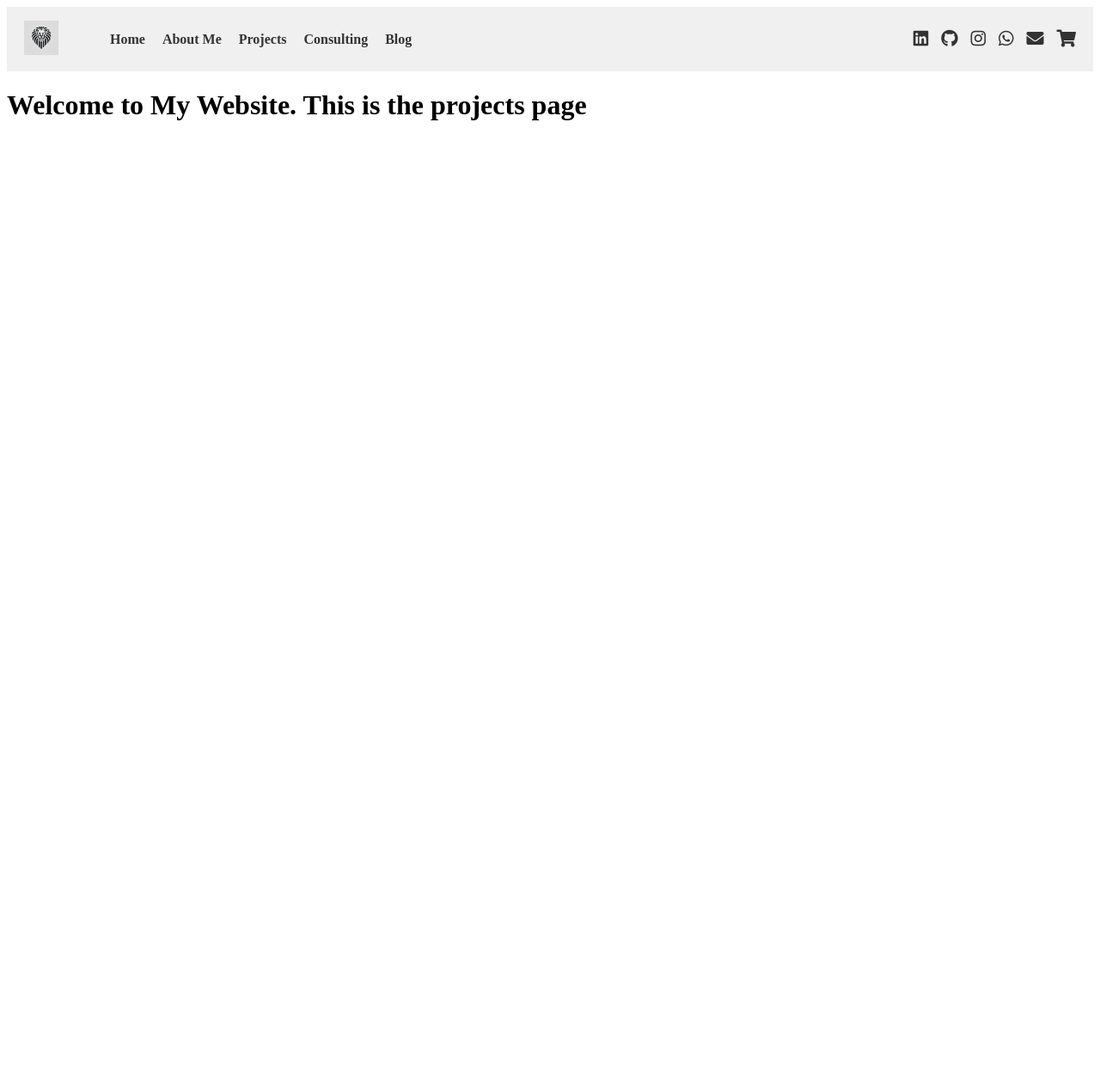
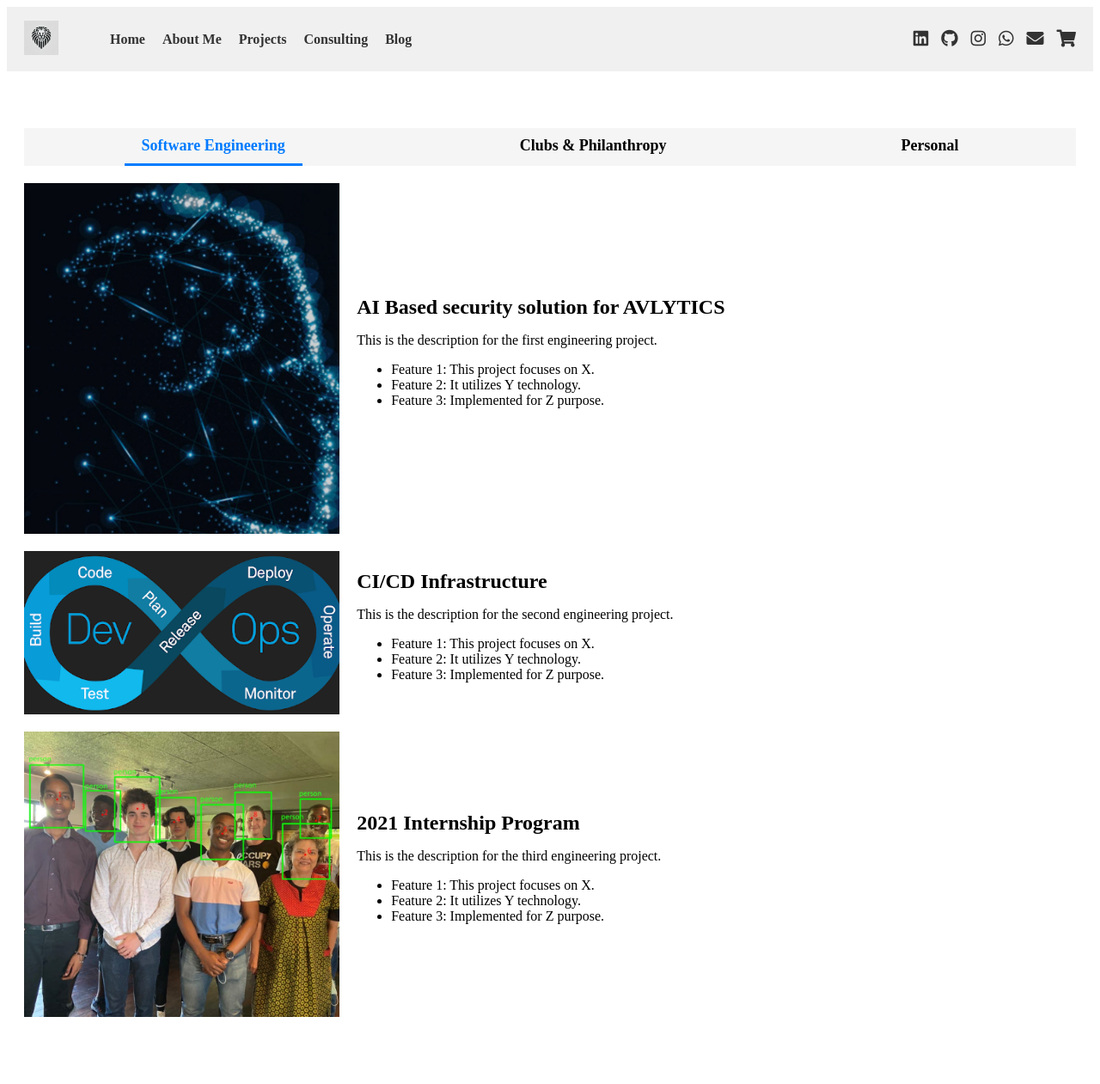
Before and after one commit to takudzwa1998/mysite, a Django app: page /projects/ in a window 1280 px wide. Shown: the whole page at 86% size. Before the commit the page ends 140 px from the top, so only its background shows below. Run offline with Django 4.2, Linux system fonts and the light colour scheme.

Commit message:
Projects tab, more descriptions

```diff
--- a/mysite/static/css/style.css
+++ b/mysite/static/css/style.css
@@ -241,3 +241,71 @@
     bottom: 0;
     left: 0;
 }
+
+
+
+
+
+
+
+
+/* Tabs Styling */
+/* Tabs Styling */
+.category-tabs ul {
+    list-style-type: none;
+    padding: 0;
+    display: flex;
+    justify-content: space-around;
+    background-color: #f5f5f5;
+    margin-bottom: 20px;
+}
+
+.category-tabs ul li {
+    padding: 10px 20px;
+    cursor: pointer;
+    font-size: 18px;
+    font-weight: bold;
+}
+
+
+/* Tab Content Styling */
+.tab-content {
+    display: flex;
+    flex-direction: column;
+}
+
+/* Individual Project Styling */
+.project {
+    display: flex;
+    margin-bottom: 20px;
+    align-items: center;
+}
+
+.project-img {
+    width: 30%;
+    height: auto;
+    margin-right: 20px;
+    object-fit: cover;
+}
+
+.project-description {
+    flex: 1;
+}
+
+.project-description h3 {
+    font-size: 24px;
+    margin: 0 0 10px 0;
+}
+
+.project-description p {
+    font-size: 16px;
+}
+
+/* Hide inactive tabs */
+.tab-pane {
+    display: none;
+}
+
+.active-pane {
+    display: block;
+}
--- /dev/null
+++ b/mysite/static/js/project_tabs.js
@@ -0,0 +1,21 @@
+document.addEventListener("DOMContentLoaded", function() {
+    const tabLinks = document.querySelectorAll(".tab-link");
+    const tabPanes = document.querySelectorAll(".tab-pane");
+
+    tabLinks.forEach(tab => {
+        tab.addEventListener("click", function() {
+            // Remove 'active-tab' class from all tabs
+            tabLinks.forEach(link => link.classList.remove("active-tab"));
+
+            // Hide all tab panes
+            tabPanes.forEach(pane => pane.classList.remove("active-pane"));
+
+            // Add 'active-tab' to the clicked tab
+            this.classList.add("active-tab");
+
+            // Show the corresponding tab pane
+            const tabId = this.getAttribute("data-tab");
+            document.getElementById(tabId).classList.add("active-pane");
+        });
+    });
+});
--- a/mysite/templates/projects.html
+++ b/mysite/templates/projects.html
@@ -1,3 +1,4 @@
+{% load static %}
 <!DOCTYPE html>
 <html lang="en">
 <head>
@@ -7,7 +8,7 @@
 </head>
 <body>
     {% include 'navbar.html' %}
- <h1>Welcome to My Website. This is the projects page</h1>
- <!- Add content here -->
+ {% include 'projects_detail.html' %}
+ <script src="{% static 'js/project_tabs.js' %}"></script>
 </body>
 </html>
--- /dev/null
+++ b/mysite/templates/projects_detail.html
@@ -0,0 +1,135 @@
+{% load static %}
+<!DOCTYPE html>
+<html lang="en">
+<head>
+    <meta charset="UTF-8">
+    <meta name="viewport" content="width=device-width, initial-scale=1.0">
+    <title>Home</title>
+    <link rel="stylesheet" href="{% static 'css/style.css' %}">
+    <link rel="stylesheet" href="https://cdnjs.cloudflare.com/ajax/libs/font-awesome/5.15.3/css/all.min.css">
+</head>
+
+<div class="project-section">
+    <!-- Tab Navigation -->
+    <div class="category-tabs">
+        <ul>
+            <li class="tab-link active-tab" data-tab="software-engineering_">Software Engineering</li>
+            <li class="tab-link" data-tab="clubs-&-philanthropy_">Clubs & Philanthropy</li>
+            <li class="tab-link" data-tab="personal_">Personal</li>
+        </ul>
+    </div>
+
+    <!-- Tab Content -->
+    <div class="tab-content">
+        <!-- Engineering Projects -->
+        <div id="software-engineering_" class="tab-pane active-pane">
+
+            <div class="project">
+                <img src="{% static 'images/av2.jpg' %}" alt="Engineering Project" class="project-img">
+                <div class="project-description">
+                    <h3>AI Based security solution for AVLYTICS</h3>
+                    <p>This is the description for the first engineering project.</p>
+                    <ul>
+                        <li>Feature 1: This project focuses on X.</li>
+                        <li>Feature 2: It utilizes Y technology.</li>
+                        <li>Feature 3: Implemented for Z purpose.</li>
+                    </ul>
+                </div>
+            </div>
+
+            <div class="project">
+                <img src="{% static 'images/cicd3.jpg' %}" alt="Engineering Project" class="project-img">
+                <div class="project-description">
+                    <h3>CI/CD Infrastructure</h3>
+                    <p>This is the description for the second engineering project.</p>
+                    <ul>
+                        <li>Feature 1: This project focuses on X.</li>
+                        <li>Feature 2: It utilizes Y technology.</li>
+                        <li>Feature 3: Implemented for Z purpose.</li>
+                    </ul>
+                </div>
+            </div>
+
+            <div class="project">
+                <img src="{% static 'images/intern.jpg' %}" alt="Engineering Project" class="project-img">
+                <div class="project-description">
+                    <h3>2021 Internship Program</h3>
+                    <p>This is the description for the third engineering project.</p>
+                    <ul>
+                        <li>Feature 1: This project focuses on X.</li>
+                        <li>Feature 2: It utilizes Y technology.</li>
+                        <li>Feature 3: Implemented for Z purpose.</li>
+                    </ul>
+                </div>
+            </div>
+
+        </div>
+
+        <!-- Clubs Projects -->
+        <div id="clubs-&-philanthropy_" class="tab-pane">
+
+            <div class="project">
+                <img src="{% static 'images/enactus.jpg' %}" alt="Clubs Project" class="project-img">
+                <div class="project-description">
+                    <h3>ENACTUS 2019 MTN ICT CHALLENGE</h3>
+                    <p>This is the description for the first programming project.</p>
+                    <ul>
+                        <li>Feature 1: This project focuses on X.</li>
+                        <li>Feature 2: It utilizes Y technology.</li>
+                        <li>Feature 3: Implemented for Z purpose.</li>
+                    </ul>
+                </div>
+            </div>
+
+            <div class="project">
+                <img src="{% static 'images/SHAWCO.jpg' %}" alt="Clubs Project" class="project-img">
+                <div class="project-description">
+                    <h3>SHAWCO 2018</h3>
+                    <p>This is the description for the first programming project.</p>
+                    <ul>
+                        <li>Feature 1: This project focuses on X.</li>
+                        <li>Feature 2: It utilizes Y technology.</li>
+                        <li>Feature 3: Implemented for Z purpose.</li>
+                    </ul>
+                </div>
+            </div>
+
+            <div class="project">
+                <img src="{% static 'images/tk_reduced.jpg' %}" alt="Clubs Project" class="project-img">
+                <div class="project-description">
+                    <h3>Orientation Leader (2019, 2020)</h3>
+                    <p>This is the description for the first programming project.</p>
+                    <ul>
+                        <li>Feature 1: This project focuses on X.</li>
+                        <li>Feature 2: It utilizes Y technology.</li>
+                        <li>Feature 3: Implemented for Z purpose.</li>
+                    </ul>
+                </div>
+            </div>
+
+            <!-- Add more programming projects here -->
+        </div>
+
+        <!-- Personal Projects -->
+        <div id="personal_" class="tab-pane">
+
+            <div class="project">
+                <img src="{% static 'images/IMG_8387.jpg' %}" alt="Personal Project" class="project-img">
+                <div class="project-description">
+                    <h3>My Personal Website</h3>
+                    <p>This is the description for the first programming project.</p>
+                    <ul>
+                        <li>Feature 1: This project focuses on X.</li>
+                        <li>Feature 2: It utilizes Y technology.</li>
+                        <li>Feature 3: Implemented for Z purpose.</li>
+                    </ul>
+                </div>
+            </div>
+
+        </div>
+
+        <!-- Add more tab panes for other categories (web-development, graphic-design, etc.) -->
+    </div>
+</div>
+
+</html>
```
